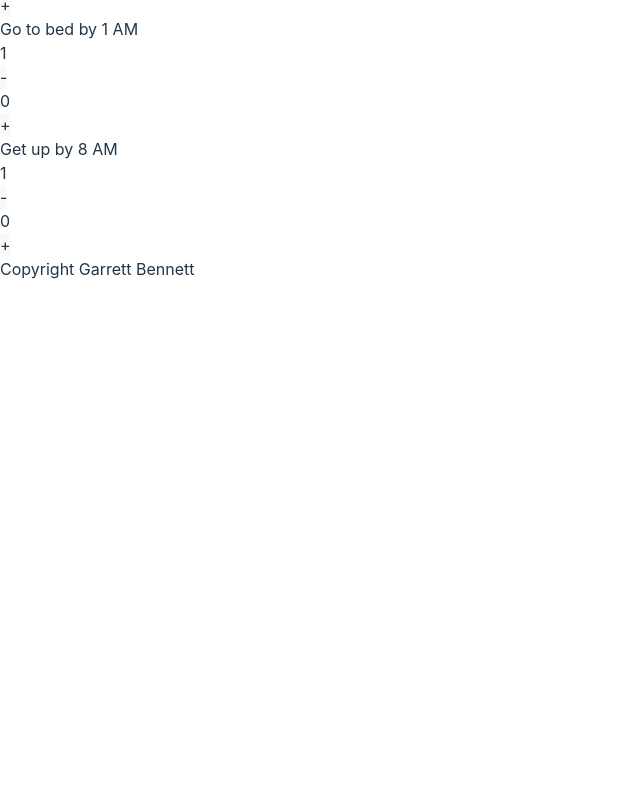
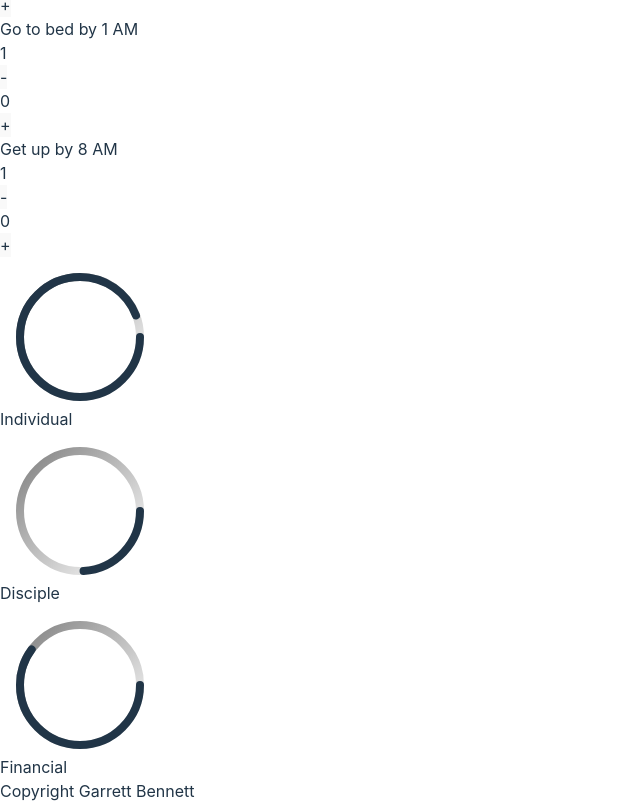
Before and after one commit to gbennett00/weekly-planner, a React (Vite) app: page / in a window 1280 px wide. Shown: the part 605-1408 px from the top of the page, without its empty margins (0-640 px from the left). Before the commit the page ends 886 px from the top, so only its background shows below. Built offline with nearby package versions, Linux system fonts and the light colour scheme.

Commit message:
Create ProgressCircle component

```diff
--- a/src/App.tsx
+++ b/src/App.tsx
@@ -1,5 +1,6 @@
 import "./App.css";
 import Commitment from "./components/Commitment";
+import ProgressCirce from "./components/ProgressCircle";
 
 function App() {
   return (
@@ -50,8 +51,10 @@ function App() {
             </div>
           </section>
         </div>
-        <div className="flex flex-col py-4 px-20">
-          <div className="w-28 h-28 bg-zinc-200 rounded-full"></div>
+        <div className="flex flex-col py-4 px-20 gap-3">
+          <ProgressCirce name="Individual" percent={0.94}/>
+          <ProgressCirce name="Disciple" percent={0.24}/>
+          <ProgressCirce name="Financial" percent={0.6}/>
         </div>
       </main>
       <footer className="bg-gray-600 text-white">
--- /dev/null
+++ b/src/components/ProgressCircle.tsx
@@ -0,0 +1,48 @@
+interface Props {
+  name: string;
+  percent: number;
+}
+
+const ProgressCirce = (props: Props) => {
+  const circumference = 377;
+
+  const color = props.percent > 0.75 ? 'text-green-500' : props.percent > 0.45 ? 'text-yellow-400' : 'text-red-500';
+
+  return (
+
+    <div className="relative flex items-center justify-center h-40 w-40">
+      <svg className="absolute h-full w-full transform -rotate-90">
+        <defs>
+          <linearGradient id="grayToWhite" x1="0%" y1="0%" x2="100%" y2="100%">
+            <stop offset="0%" style={{ stopColor: 'gray', stopOpacity: 1 }} />
+            <stop offset="100%" style={{ stopColor: 'white', stopOpacity: 1 }} />
+          </linearGradient>
+        </defs>
+
+        <circle
+          stroke="url(#grayToWhite)"
+          strokeWidth="8"
+          fill="transparent"
+          r="60"
+          cx="80"
+          cy="80"
+        />
+        <circle
+          className={color}
+          strokeWidth="8"
+          strokeDasharray={circumference}
+          strokeDashoffset={circumference - (circumference * props.percent)}
+          strokeLinecap="round"
+          stroke="currentColor"
+          fill="transparent"
+          r="60"
+          cx="80"
+          cy="80"
+        />
+      </svg>
+      <span className="text-xl font-semibold">{props.name}</span>
+  </div>
+  );
+}
+
+export default ProgressCirce;
```
